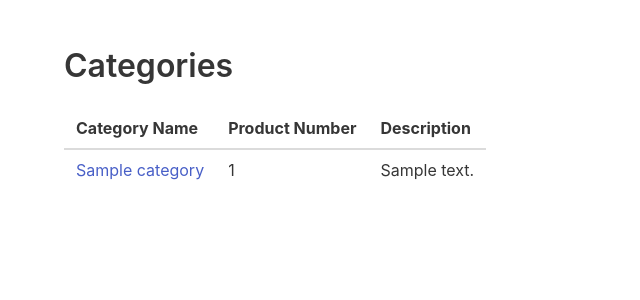
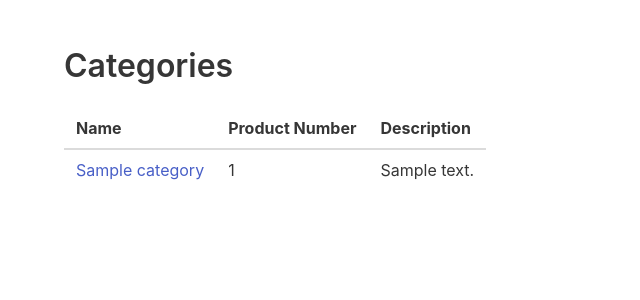
Before and after one commit to Kristaspahilari/northwind, a Flask app: template templates/category.html in a window 1280 px wide. Shown: the top 300 px of the page, without its empty margins (0-640 px from the left). Run offline with Flask 2, Linux system fonts and the light colour scheme; the template is opened without the code that fills it: most values are stand-ins (such as "Sample title", 1, 10 or a date in 2020).

Commit message:
Add files via upload

```diff
--- a/templates/category.html
+++ b/templates/category.html
@@ -11,25 +11,25 @@
     <section class="section">
         <div class="container">
             <h1 class="title">
-            Categories
-            </h1>
+                Categories
+                </h1>
 
             <table class="table">
                 <thead>
                     <tr>
-                        <th>Category Name</th>
+                        <th>Name</th>
                         <th>Product Number</th>
+                        <th>Description</th>
 
-                        <th>Description</th>
                     </tr>
                 </thead>
                 <tbody>
-                    {% for category in  categories %}
+                    {% for category in categories %}
                     <tr>
+                        <td><a href="{{url_for('categoryproducts',category_id=category['Id'])}}">{{category['CategoryName']}}</a></td>
+                        <td>{{category['Count']}}</td>
+                        <td>{{category['Description']}}</td>
 
-                        <td><a href="{{url_for('categories',categories=category['Id'])}}">{{ category['CategoryName'] }}</a></td>
-                        <td>{{ category['ProductNumber'] }}</td>
-                        <td>{{ category['Description'] }}</td>
                     </tr>
                     {% endfor %}
                 </tbody>
--- a/templates/index.html
+++ b/templates/index.html
@@ -11,7 +11,6 @@
     <section class="section">
         <div class="container">
             <h1 class="title">
-                Suppliers
             </h1>
 
             <table class="table">
--- a/templates/products.html
+++ b/templates/products.html
@@ -11,7 +11,7 @@
     <section class="section">
         <div class="container">
             <h1 class="title">
-                {{supplier['CompanyName']}}
+                {{supplierName[0]['CompanyName']}}
             </h1>
 
             <table class="table">
```
Also changed, not shown: templates/categoryproducts.html (+3 -4 lines).
